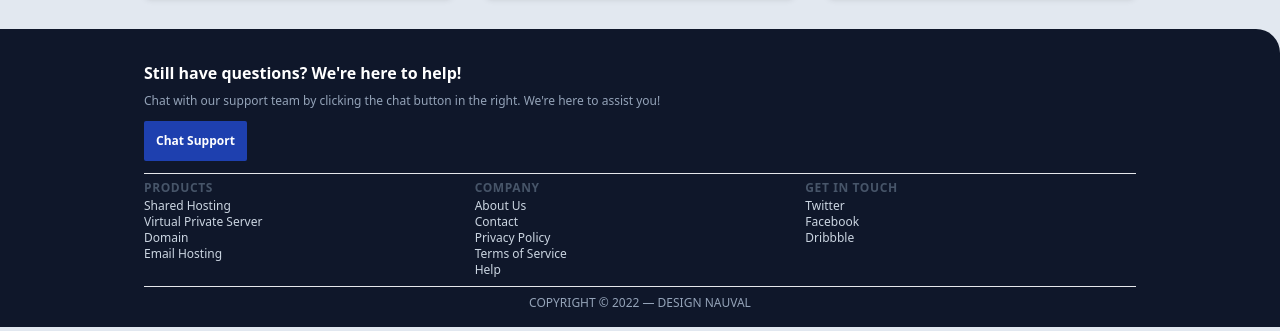
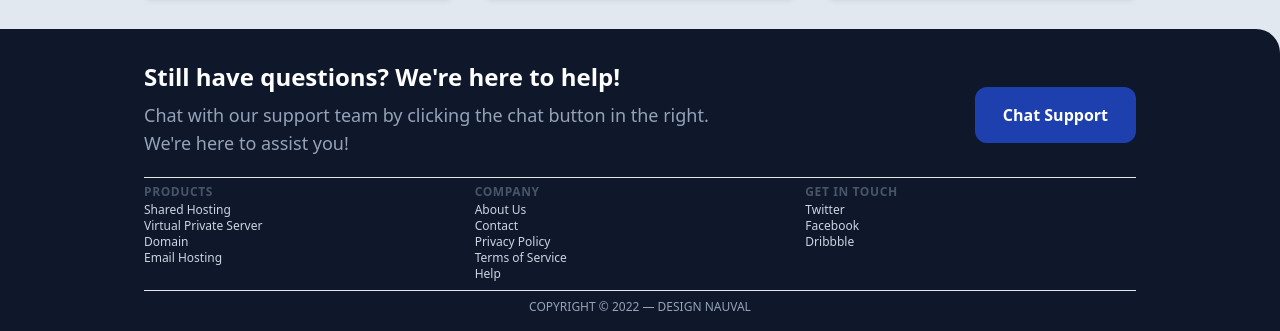
Before and after one commit to Startang141/Hoster-Support, a website: page public/index.html in a window 1280 px wide. Shown: the part 1375-1706 px from the top of the page. Drawn offline with Linux system fonts and the light colour scheme.

Commit message:
Up Footer

```diff
--- a/public/index.html
+++ b/public/index.html
@@ -233,10 +233,14 @@
         <div class="bg-slate-900 mt-7 rounded-tr-3xl">
         <div class="pt-2 px-2 pb-4 md:px-36 md:pt-8">
             <!--Chat Support-->
+            <div class="md:flex md:items-center md:justify-between">
             <div class="">
-            <h1 class="font-bold text-white text-base">Still have questions? We're here to help!</h1>
-            <p class="text-slate-400 text-xs my-2">Chat with our support team by clicking the chat button in the right. We're here to assist you!</p>
-            <button class="bg-blue-800 p-3 rounded-sm text-xs text-white font-semibold mt-1">Chat Support</button>
+            <h1 class="font-bold text-white text-base md:text-2xl">Still have questions? We're here to help!</h1>
+            <p class="text-slate-400 text-xs my-2 md:text-lg md:w-3/4">Chat with our support team by clicking the chat button in the right. We're here to assist you!</p>
+            </div>
+            <div class="">
+            <button class="bg-blue-800 p-3 rounded-sm text-xs text-white font-semibold mt-1 md:text-base md:py-4 md:px-7 md:rounded-xl">Chat Support</button>
+            </div>
             </div>
             <hr class="mt-3">
             <!--Footer-->
```
Also changed, not shown: public/css/style.css.
